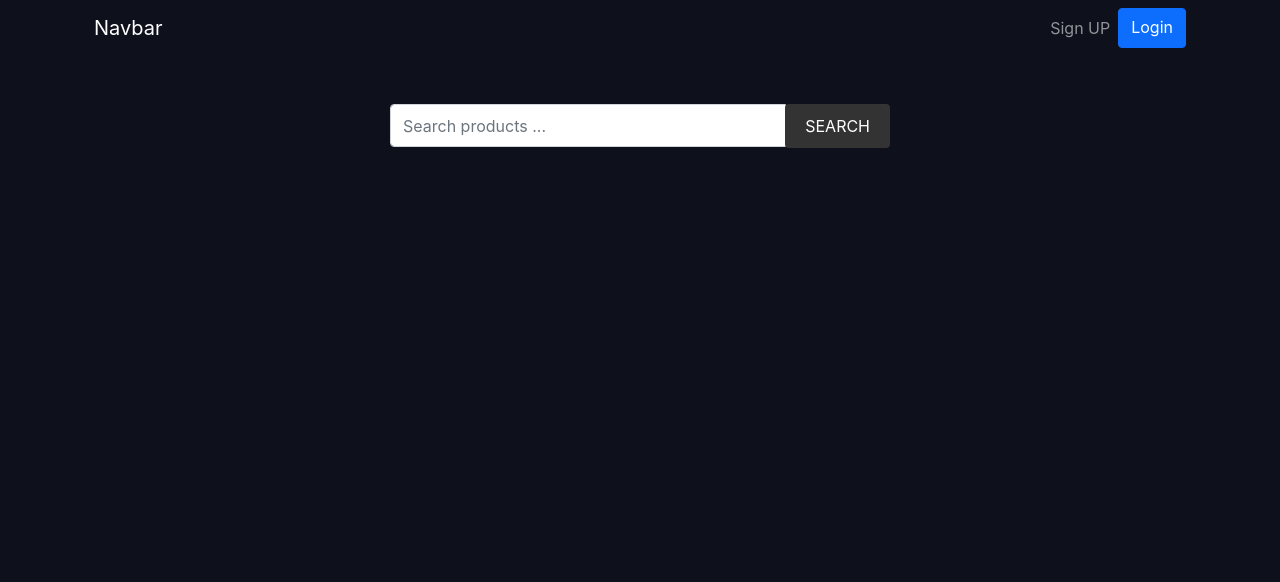
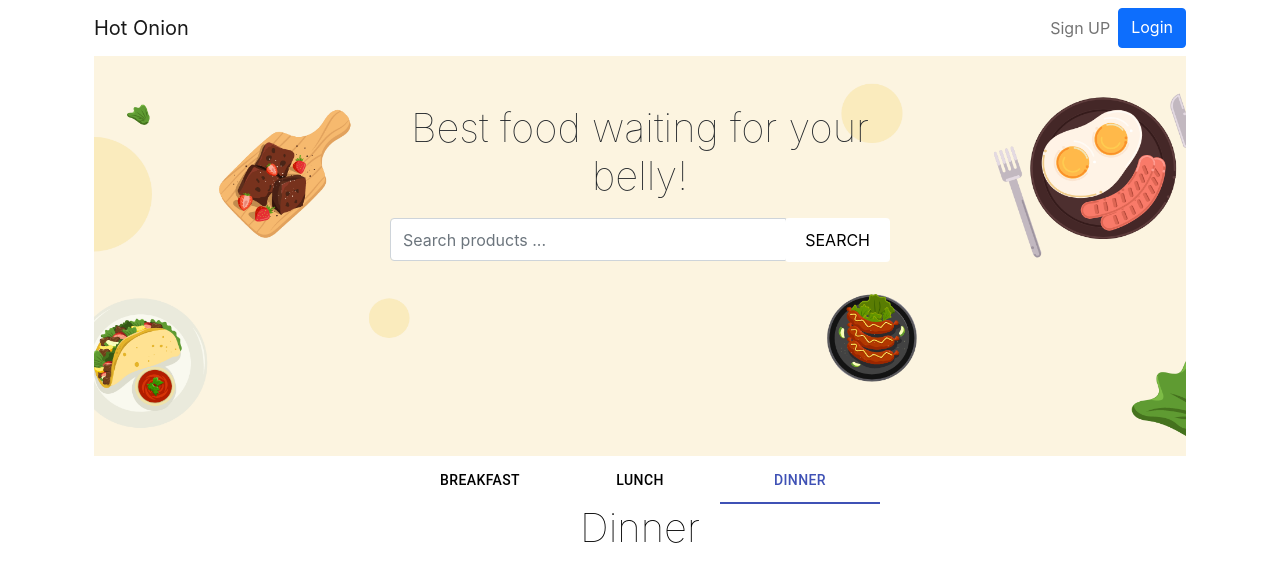
Before and after one commit to sahariar-safin/hot-onion, a React (Create React App) app: page / in a window 1280 px wide. Shown: the top 582 px of the page. Built offline with nearby package versions, Linux system fonts and the light colour scheme.

Commit message:
Just done some code

```diff
--- /dev/null
+++ b/src/components/DishCatagory/DishCatagory.css
@@ -0,0 +1,6 @@
+.MuiTabs-flexContainer {
+    justify-content: center;
+}
+.MuiPaper-elevation1{
+    box-shadow: none !important;
+}
--- /dev/null
+++ b/src/components/DishCatagory/DishCatagory.js
@@ -0,0 +1,42 @@
+import React, { useState } from 'react';
+import Paper from '@material-ui/core/Paper';
+import Tabs from '@material-ui/core/Tabs';
+import Tab from '@material-ui/core/Tab';
+import './DishCatagory.css';
+import { Link } from 'react-router-dom';
+
+const DishCatagory = () => {
+
+    const [value, setValue] = useState(2);
+    const [label, setLabel] = useState("Dinner");
+
+    console.log(value);
+    console.log(label);
+    const handleChange = (event, newValue) => {
+        setValue(newValue);
+        setLabel(event.target.innerText)
+    };
+
+    return (
+        <div className="text-center">
+            <Paper square>
+                <Tabs
+                    value={value}
+                    indicatorColor="primary"
+                    textColor="primary"
+                    onChange={handleChange}
+                    aria-label="disabled tabs example"
+                >
+                    <Tab label="Breakfast"></Tab>
+                    <Tab label="Lunch"></Tab>
+                    <Tab label="Dinner"></Tab>
+                </Tabs>
+            </Paper>
+            <div>
+                <h1>{label  }</h1>
+            </div>
+        </div>
+    );
+};
+
+export default DishCatagory;
--- a/src/components/Header/Header.js
+++ b/src/components/Header/Header.js
@@ -4,14 +4,14 @@ import './Header.css';
 
 const Header = () => {
     return (
-        <nav class="navbar navbar-expand-lg justify-content-between navbar-dark bg-transparent">
-            <div class="container-fluid justify-content-between">
-                <a class="navbar-brand" href="#">Navbar</a>
-                <button class="navbar-toggler" type="button" data-bs-toggle="collapse" data-bs-target="#navbarNavAltMarkup" aria-controls="navbarNavAltMarkup" aria-expanded="false" aria-label="Toggle navigation">
-                    <span class="navbar-toggler-icon"></span>
+        <nav className="navbar navbar-expand-lg justify-content-between navbar-light bg-transparent">
+            <div className="container-fluid justify-content-between">
+                <Link className="navbar-brand" to="/">Hot Onion</Link>
+                <button className="navbar-toggler" type="button" data-bs-toggle="collapse" data-bs-target="#navbarNavAltMarkup" aria-controls="navbarNavAltMarkup" aria-expanded="false" aria-label="Toggle navigation">
+                    <span className="navbar-toggler-icon"></span>
                 </button>
-                <div class="collapse navbar-collapse" id="navbarNavAltMarkup">
-                    <div class="navbar-nav">
+                <div className="collapse navbar-collapse" id="navbarNavAltMarkup">
+                    <div className="navbar-nav">
                         <Link className="nav-link" to="/signup">Sign UP</Link>
                         <Link className="btn btn-primary" to="/login">Login</Link>
                     </div>
--- a/src/components/Home/Home.css
+++ b/src/components/Home/Home.css
@@ -4,3 +4,14 @@
 .search button {
     margin: 0px ;
 }
+.search-section{
+    background-image: url('./bannerbackground.png');
+    background-position: center;
+    background-repeat: no-repeat;
+    background-size: 111% 100%;
+    height: 400px;
+    align-items: center !important;
+}
+h1{
+    border: none;
+}
--- a/src/components/Home/Home.js
+++ b/src/components/Home/Home.js
@@ -1,10 +1,13 @@
 import React from 'react';
+import DishCatagory from '../DishCatagory/DishCatagory';
 import './Home.css';
 
 const Home = () => {
     return (
         <div className="container">
+            <div className="search-section align-item-center">
                 <form className="col-md-6 m-auto py-5">
+                    <h1 className="text-dark">Best food waiting for your belly!</h1>
                     <div className="input-group mb-3">
                         <input type="text" className="form-control search" placeholder="Search products ..."></input>
                         <div className="search input-group-append">
@@ -13,6 +16,8 @@ const Home = () => {
                     </div>
                 </form>
             </div>
+            <DishCatagory></DishCatagory>
+        </div>
     );
 };
 
--- a/src/components/Login/Login.css
+++ b/src/components/Login/Login.css
@@ -1,5 +1,5 @@
 body {
-    background: #0e101c;
+    background: white;
     font-family: -apple-system, BlinkMacSystemFont, "Segoe UI", "Roboto", "Oxygen",
     "Ubuntu", "Cantarell", "Fira Sans", "Droid Sans", "Helvetica Neue",
     sans-serif;
@@ -18,14 +18,14 @@ margin: 0 auto;
 
 h1 {
 font-weight: 100;
-color: white;
+color: black;
 text-align: center;
 padding-bottom: 10px;
 border-bottom: 1px solid rgb(79, 98, 148);
 }
 
 .form {
-background: #0e101c;
+background: white;
 max-width: 400px;
 margin: 0 auto;
 }
@@ -44,7 +44,7 @@ display: block;
 box-sizing: border-box;
 width: 100%;
 border-radius: 4px;
-border: 1px solid white;
+border: 1px solid black;
 padding: 10px 15px;
 margin-bottom: 10px;
 font-size: 14px;
@@ -56,7 +56,7 @@ text-align: left;
 display: block;
 margin-bottom: 13px;
 margin-top: 20px;
-color: white;
+color: black;
 font-size: 14px;
 font-weight: 200;
 }
--- a/src/components/Login/Login.js
+++ b/src/components/Login/Login.js
@@ -40,7 +40,7 @@ const Login = () => {
             />
             {errors.password && <p>{errors.password.message}</p>}
             <input type="submit" />
-            <h6 className="text-center text-light">New Customer? <Link to="/signup">Sign Up</Link> Here</h6>
+            <h6 className="text-center text-dark">New Customer? <Link to="/signup">Sign Up</Link> Here</h6>
             <div className="text-center">
                 <button className="btn btn-dark signIn-btn">Sign In With Google</button>
                 <button className="btn btn-dark signIn-btn">Sign In With Facebook</button>
--- a/src/components/SignUp/SignUp.css
+++ b/src/components/SignUp/SignUp.css
@@ -1,5 +1,5 @@
 body {
-    background: #0e101c;
+    background: white;
     font-family: -apple-system, BlinkMacSystemFont, "Segoe UI", "Roboto", "Oxygen",
     "Ubuntu", "Cantarell", "Fira Sans", "Droid Sans", "Helvetica Neue",
     sans-serif;
@@ -18,14 +18,14 @@ margin: 0 auto;
 
 h1 {
 font-weight: 100;
-color: white;
+color: black;
 text-align: center;
 padding-bottom: 10px;
 border-bottom: 1px solid rgb(79, 98, 148);
 }
 
 .form {
-background: #0e101c;
+background: white;
 max-width: 400px;
 margin: 0 auto;
 }
@@ -44,7 +44,7 @@ display: block;
 box-sizing: border-box;
 width: 100%;
 border-radius: 4px;
-border: 1px solid white;
+border: 1px solid black;
 padding: 10px 15px;
 margin-bottom: 10px;
 font-size: 14px;
@@ -56,7 +56,7 @@ text-align: left;
 display: block;
 margin-bottom: 13px;
 margin-top: 20px;
-color: white;
+color: black;
 font-size: 14px;
 font-weight: 200;
 }
@@ -110,8 +110,8 @@ margin: 0 auto;
 button[type="button"] {
 display: block;
 appearance: none;
-background: #333;
-color: white;
+background: white;
+color: black;
 border: none;
 text-transform: uppercase;
 padding: 10px 20px;
--- a/src/components/SignUp/SignUp.js
+++ b/src/components/SignUp/SignUp.js
@@ -50,7 +50,7 @@ function SignUp() {
                 {...register("password", { required: "Password is required!" })}
             />
             {errors.password && (
-                <p style={{ color: "white" }}>{errors.password.message}</p>
+                <p style={{ color: "black" }}>{errors.password.message}</p>
             )}
 
             <label>Confirm Password: </label>
@@ -68,12 +68,12 @@ function SignUp() {
                 })}
             />
             {errors.passwordConfirmation && (
-                <p style={{ color: "white" }}>
+                <p style={{ color: "black" }}>
                     {errors.passwordConfirmation.message}
                 </p>
             )}
             <input type="submit" />
-            <h6 className="text-center text-light">Already Customer? <Link to="/login">Log In</Link> Here</h6>
+            <h6 className="text-center text-dark">Already Customer? <Link to="/login">Log In</Link> Here</h6>
             <div className="text-center">
                 <button className="btn btn-dark signIn-btn">Sign In With Google</button>
                 <button className="btn btn-dark signIn-btn">Sign In With Facebook</button>
```
Also changed, not shown: src/components/Home/bannerbackground.png (added). Lines whose indentation alone changed are shown as unchanged.
